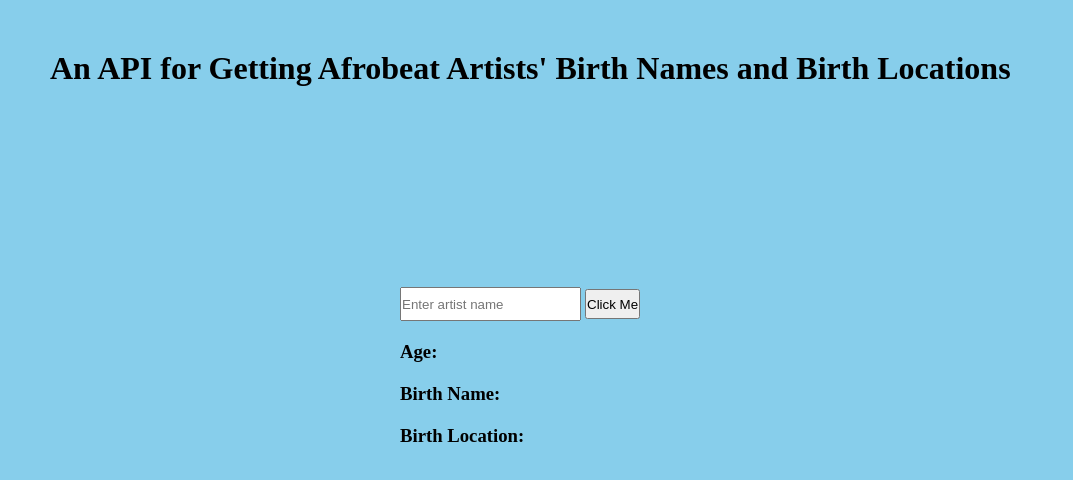
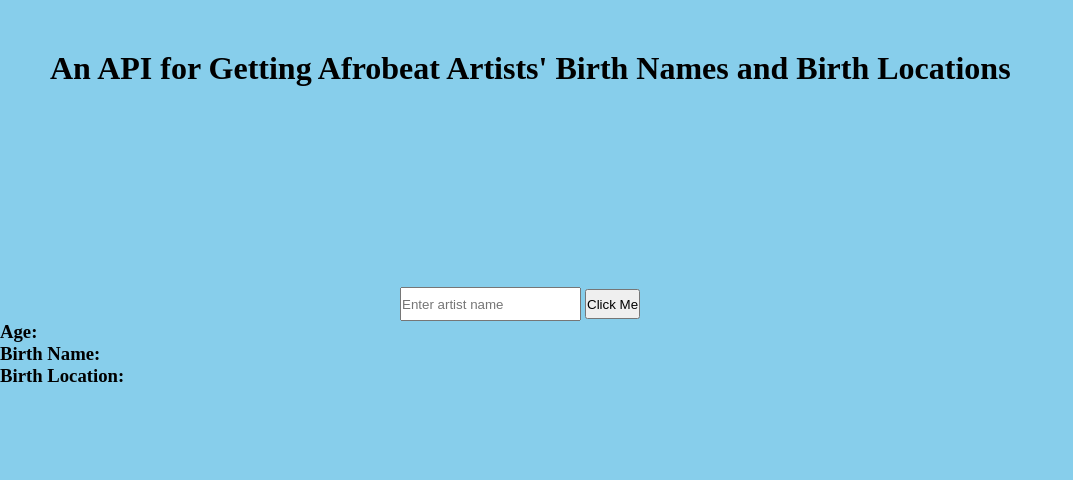
Before and after one commit to obithelight/Afrobeats-Cafe, a website: page index.html in a window 1280 px wide. Shown: the whole page, without its empty margins (0-1073 px from the left). Drawn offline with Linux system fonts and the light colour scheme.

Commit message:
updated style.css

```diff
--- a/public/css/style.css
+++ b/public/css/style.css
@@ -24,10 +24,10 @@ button{
 	height: 30px;
 }
 
- h3{
+ /*h3{
  	margin-left: 400px;
  	margin-top: 20px;
- }
+ }*/
 
  .birthPlace{
  	margin-top: 20px;
```
